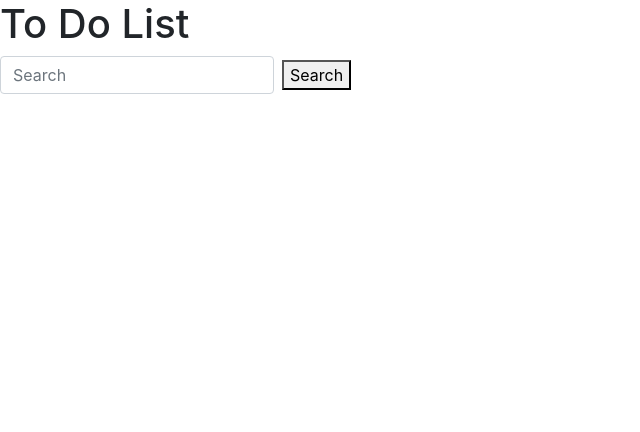
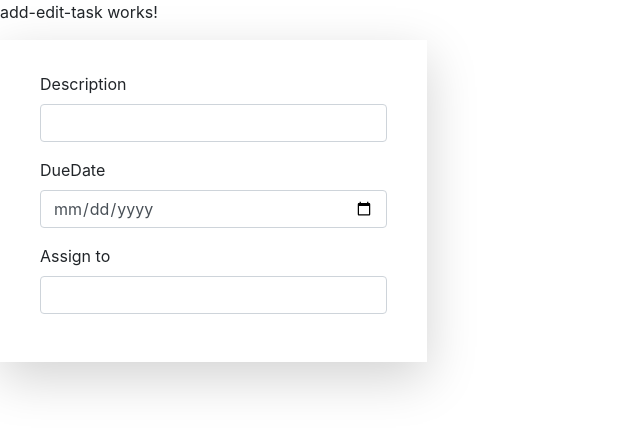
Before and after one commit to dpankov91/ToDoIt-Frontend, an Angular app in the folder todoit-app-frontend/: page / in a window 1280 px wide. Shown: the top 432 px of the page, without its empty margins (0-640 px from the left). Built offline with nearby package versions, Linux system fonts and the light colour scheme.

Commit message:
initial html

```diff
--- a/todoit-app-frontend/angular.json
+++ b/todoit-app-frontend/angular.json
@@ -43,7 +43,6 @@
               "optimization": true,
               "outputHashing": "all",
               "sourceMap": false,
-              "extractCss": true,
               "namedChunks": false,
               "extractLicenses": true,
               "vendorChunk": false,
--- /dev/null
+++ b/todoit-app-frontend/src/app/add-edit-task/add-edit-task.component.html
@@ -0,0 +1,21 @@
+<p>add-edit-task works!</p>
+<form [formGroup]="addTaskForm">
+  <div class="main-div">
+    <div class = "shadow-lg col-sm-4 p-3">
+      <div class="px-4 py-3">
+        <div class="form-group">
+          <label>Description</label>
+          <input type="text" formControlName="description" class="form-control" required/>
+        </div>
+        <div class="form-group">
+          <label>DueDate</label>
+          <input type="date" formControlName="dueDate" class="form-control" required/>
+        </div>
+        <div class="form-group">
+          <label>Assign to</label>
+          <input type="text" formControlName="assignTo" class="form-control" required/>
+        </div>
+      </div>
+    </div>
+  </div>
+</form>
--- /dev/null
+++ b/todoit-app-frontend/src/app/add-edit-task/add-edit-task.component.ts
@@ -0,0 +1,27 @@
+import { Component, OnInit } from '@angular/core';
+import {FormBuilder, FormGroup, Validators} from "@angular/forms";
+import {NgbCalendar} from "@ng-bootstrap/ng-bootstrap";
+
+@Component({
+  selector: 'app-add-edit-task',
+  templateUrl: './add-edit-task.component.html',
+  styleUrls: ['./add-edit-task.component.scss']
+})
+export class AddEditTaskComponent implements OnInit {
+
+  addTaskForm: FormGroup;
+  description: string;
+  dueDate: string;
+  assignTo: string;
+
+  constructor(private formBuilder: FormBuilder) { }
+
+  ngOnInit(): void {
+    this.addTaskForm = this.formBuilder.group({
+      description: ['', Validators.required],
+      dueDate: ['', Validators.required],
+      assignTo: ['', Validators.required]
+    })
+  }
+
+}
--- a/todoit-app-frontend/src/app/app-routing.module.ts
+++ b/todoit-app-frontend/src/app/app-routing.module.ts
@@ -1,13 +1,14 @@
 import { NgModule } from '@angular/core';
 import { Routes, RouterModule } from '@angular/router';
 import {TodolistComponent} from './todolist/todolist.component';
+import {AddEditTaskComponent} from "./add-edit-task/add-edit-task.component";
 
 const routes: Routes = [
-  {path: '', component: TodolistComponent},
+  {path: '', component: AddEditTaskComponent},
 ];
 
 @NgModule({
-  imports: [RouterModule.forRoot(routes)],
+  imports: [RouterModule.forRoot(routes, { relativeLinkResolution: 'legacy' })],
   exports: [RouterModule]
 })
 export class AppRoutingModule { }
```
Also changed, not shown: todoit-app-frontend/package.json (+15 -15 lines), todoit-app-frontend/src/app/app.module.ts (+6 -2 lines), todoit-app-frontend/src/app/add-edit-task/add-edit-task.component.scss (added), 2 other files (tests, documents, lock files or other folders).
